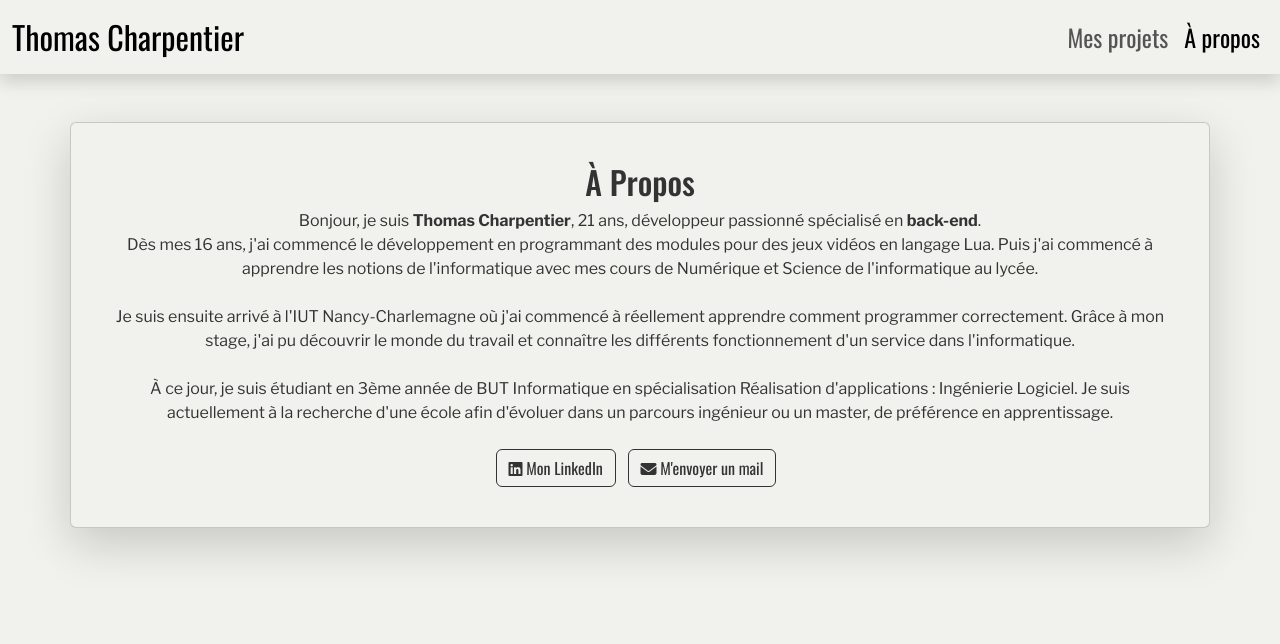
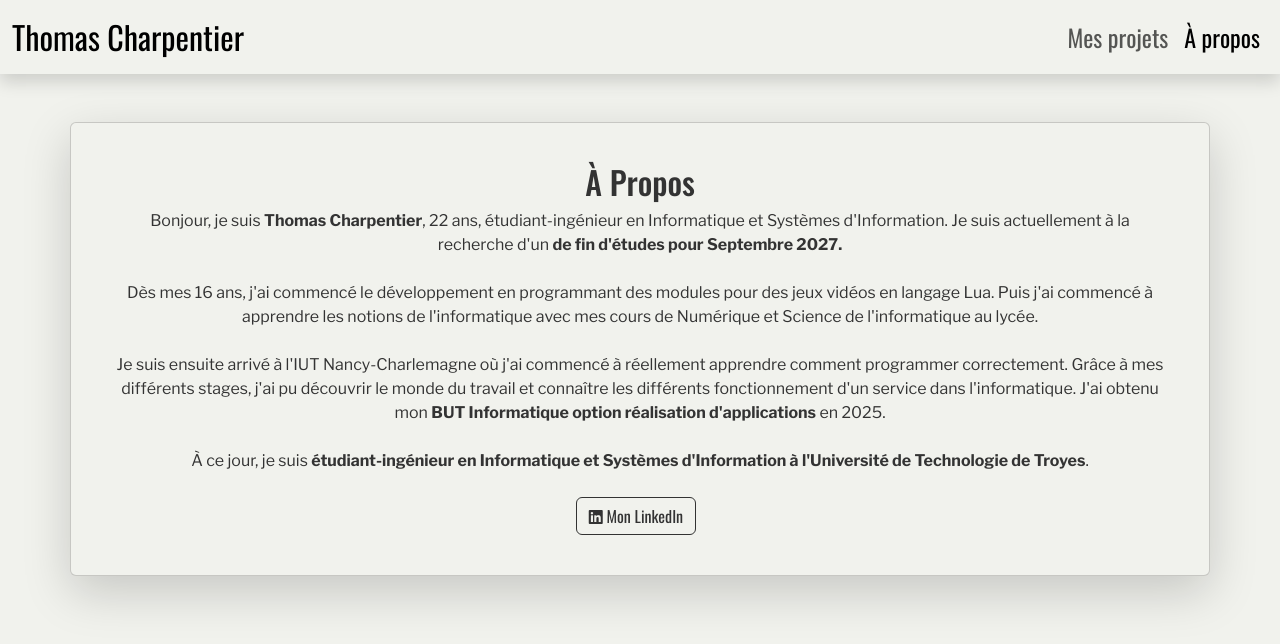
Before and after one commit to ThomasCharpentier57/ThomasCharpentier57.github.io, a website: page about.html in a window 1280 px wide. Drawn offline with nearby package versions, Linux system fonts and the light colour scheme.

Commit message:
Update AboutMe

```diff
--- a/about.html
+++ b/about.html
@@ -41,23 +41,21 @@
                 <div class="card-body text-center">
                     <h2 class="card-title">À Propos</h2>
                     <p class="card-text">
-                        Bonjour, je suis <strong>Thomas Charpentier</strong>, 21 ans, développeur passionné spécialisé en <strong>back-end</strong>.<br>
+                        Bonjour, je suis <strong>Thomas Charpentier</strong>, 22 ans, étudiant-ingénieur en Informatique et Systèmes d'Information. Je suis actuellement à la recherche d'un <strong> de fin d'études pour Septembre 2027. </strong>
+                        <br><br>
                         Dès mes 16 ans, j'ai commencé le développement en programmant des modules pour des jeux vidéos en langage Lua.
                         Puis j'ai commencé à apprendre les notions de l'informatique avec mes cours de Numérique et Science de l'informatique au lycée.
                         <br><br>
                         Je suis ensuite arrivé à l'IUT Nancy-Charlemagne où j'ai commencé à réellement apprendre comment programmer correctement.
-                        Grâce à mon stage, j'ai pu découvrir le monde du travail et connaître les différents fonctionnement d'un service dans l'informatique.
+                        Grâce à mes différents stages, j'ai pu découvrir le monde du travail et connaître les différents fonctionnement d'un service dans l'informatique.
+                        J'ai obtenu mon <strong>BUT Informatique option réalisation d'applications</strong> en 2025.
                         <br><br>
-                        À ce jour, je suis étudiant en 3ème année de BUT Informatique en spécialisation Réalisation d'applications : Ingénierie Logiciel.
-                        Je suis actuellement à la recherche d'une école afin d'évoluer dans un parcours ingénieur ou un master, de préférence en apprentissage.
+                        À ce jour, je suis <strong>étudiant-ingénieur en Informatique et Systèmes d'Information à l'Université de Technologie de Troyes</strong>.
 
                     </p>
                     <div class="mt-4">
                         <a href="https://www.linkedin.com/in/thomas-charpentier-14bb36270/" target="_blank" class="btn btn-primary me-2">
                             <i class="fa-brands fa-linkedin"></i> Mon LinkedIn
-                        </a>
-                        <a href="mailto:thomas57.charpentier@gmail.com" class="btn btn-primary me-2">
-                            <i class="fa-solid fa-envelope"></i> M'envoyer un mail
                         </a>
                     </div>
                 </div>
```
Also changed, not shown: index.html (+3 -5 lines).
